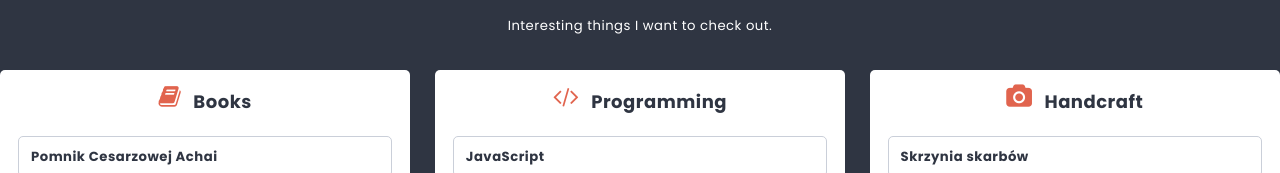
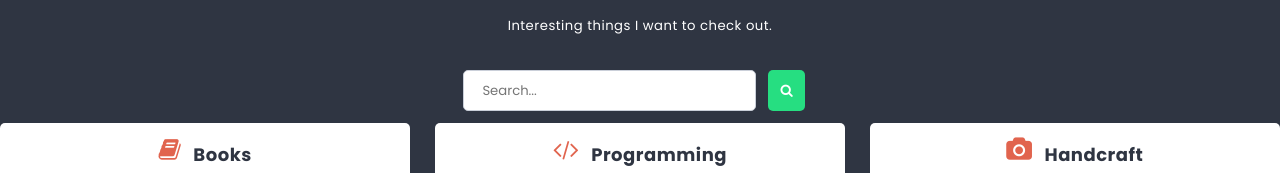
Before and after one commit to msedkiewicz/kodilla-module-15-to-do-app, a React (Create React App) app: page /list/1 in a window 1280 px wide. Shown: the part 288-461 px from the top of the page. Built offline with nearby package versions, Linux system fonts and the light colour scheme.

Commit message:
Remove SearchForm from Homepage; add SF to List

```diff
--- a/src/components/Home/Home.js
+++ b/src/components/Home/Home.js
@@ -1,12 +1,10 @@
 import Hero from "../Hero/Hero";
-import SearchForm from "../SearchForm/SearchForm";
 import Lists from '../Lists/Lists';
 
 const Home = () => {
   return (
     <>
       <Hero />
-      <SearchForm />
       <Lists />
     </>
   );
--- a/src/components/List/List.js
+++ b/src/components/List/List.js
@@ -5,6 +5,7 @@ import { useSelector } from "react-redux";
 import { getColumnsByList, getListById } from "../../redux/store";
 import NavBar from "../NavBar/NavBar";
 import { useParams } from 'react-router';
+import SearchForm from "../SearchForm/SearchForm";
 
 const List = (props) => {
   const { listId } = useParams();
@@ -20,6 +21,7 @@ const List = (props) => {
         </h2>
       </header>
       <p className={styles.description}>{listData.description}</p>
+      <SearchForm />
       <section className={styles.columns}>
         {columns.map((column) => (
           <Column key={column.id} {...column} />
```
